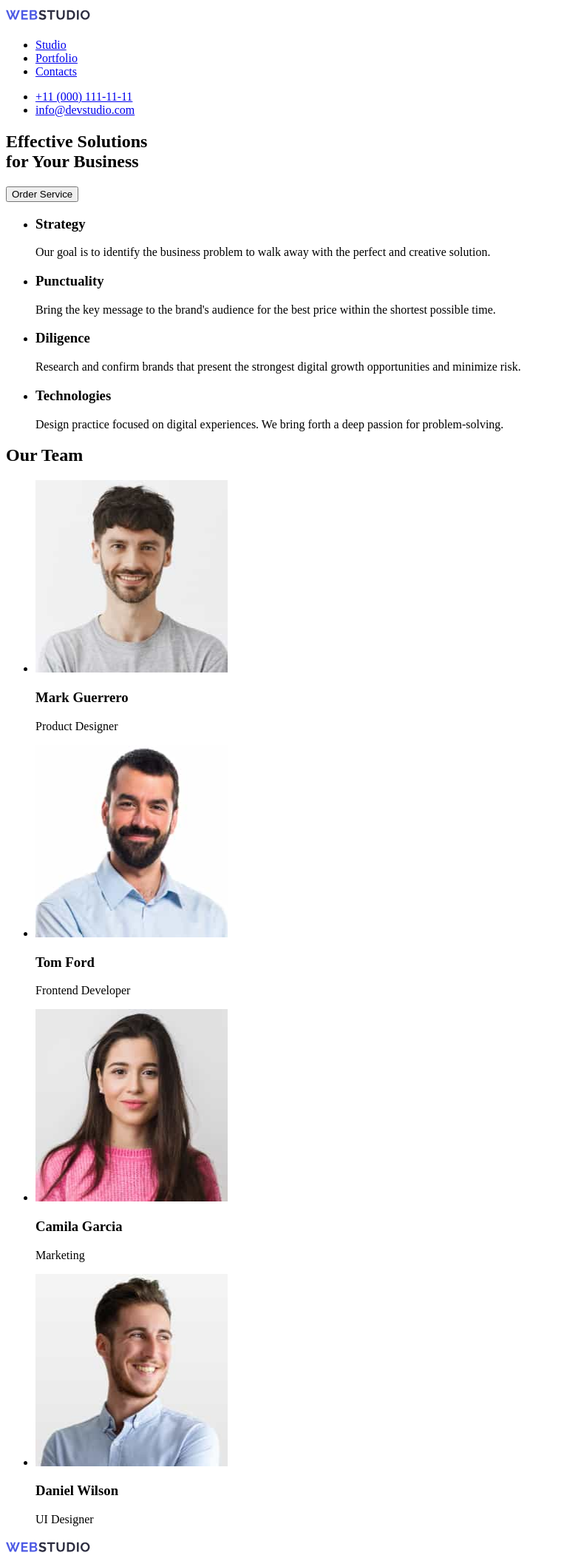
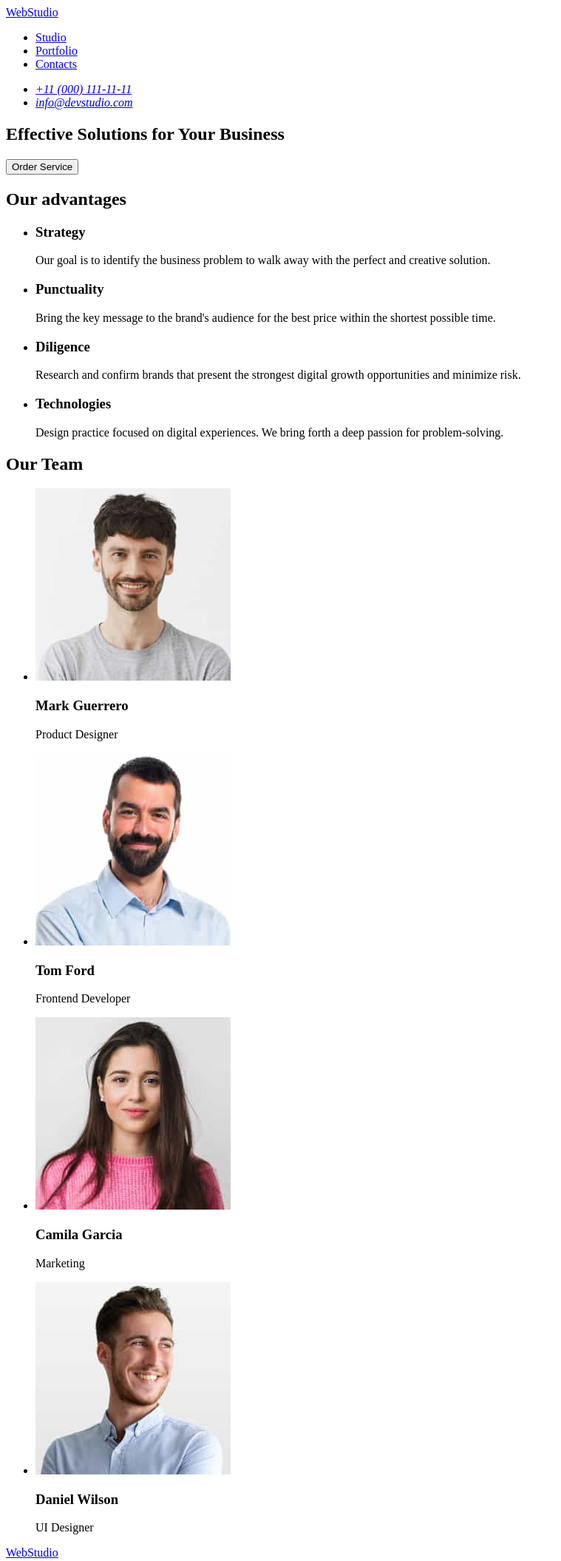
Before and after one commit to KoliaKosyanenko/goit-homework-01, a plain HTML site: page index.html in a window 1280 px wide. Shown: the top 2110 px of the page at 74% size, without its empty margins (0-759 px from the left). Drawn offline with Linux system fonts and the light colour scheme.

Commit message:
Fixed html file

```diff
--- a/index.html
+++ b/index.html
@@ -8,26 +8,29 @@
 <body>
 
     <header>
-        <a href="/"><img src="./images/Logo.svg" alt="logo"></a>
         <nav>
+            <a href="./index.html">WebStudio</a>
             <ul>
                 <li><a href="#studio">Studio</a></li>
                 <li><a href="#portfolio">Portfolio</a></li>
                 <li><a href="#contacts">Contacts</a></li>
             </ul>
         </nav>
-        <ul>
-            <li><a href="tel:+11(000)111-11-11">+11 (000) 111-11-11</a></li>
-            <li><a href="mailto:info@devstudio.com">info@devstudio.com</a></li>
-        </ul>
+        <address>
+            <ul>
+                <li><a href="tel:+11(000)111-11-11">+11 (000) 111-11-11</a></li>
+                <li><a href="mailto:info@devstudio.com">info@devstudio.com</a></li>
+            </ul>
+        </address>
     </header>
     <main>
         <section>
-            <h1>Effective Solutions<br>for Your Business</h1>
+            <h1>Effective Solutions for Your Business</h1>
             <button type="button">Order Service</button>
         </section>
 
         <section>
+            <h2>Our advantages</h2>
             <ul>
                 <li>
                     <h3>Strategy</h3>
@@ -52,22 +55,22 @@
             <h2>Our Team</h2>
             <ul>
                 <li>
-                    <img src="./images/team1.jpg" alt="team" width="260" height="260">
+                    <img src="./images/team1.jpg" alt="team" width="264">
                     <h3>Mark Guerrero</h3>
                     <p>Product Designer</p>
                 </li>
                 <li>
-                    <img src="./images/team2.jpg" alt="team" width="260" height="260">
+                    <img src="./images/team2.jpg" alt="team" width="264">
                     <h3>Tom Ford</h3>
                     <p>Frontend Developer</p>
                 </li>
                 <li>
-                    <img src="./images/team3.jpg" alt="team" width="260" height="260">
+                    <img src="./images/team3.jpg" alt="team" width="264">
                     <h3>Camila Garcia</h3>
                     <p>Marketing</p>
                 </li>
                 <li>
-                    <img src="./images/team4.jpg" alt="team" width="260" height="260">
+                    <img src="./images/team4.jpg" alt="team" width="264">
                     <h3>Daniel Wilson</h3>
                     <p>UI Designer</p>
                 </li>
@@ -76,7 +79,7 @@
     </main>
 
     <footer>
-            <a href="/"><img src="./images/Logo.svg" alt="logo"></a>
+            <a href="./index.html">WebStudio</a>
             <p>Increase the flow of customers and sales for your business with digital marketing & growth solutions.</p>
     </footer>
 </body>
```
Also changed, not shown: images/Logo.svg (deleted).
